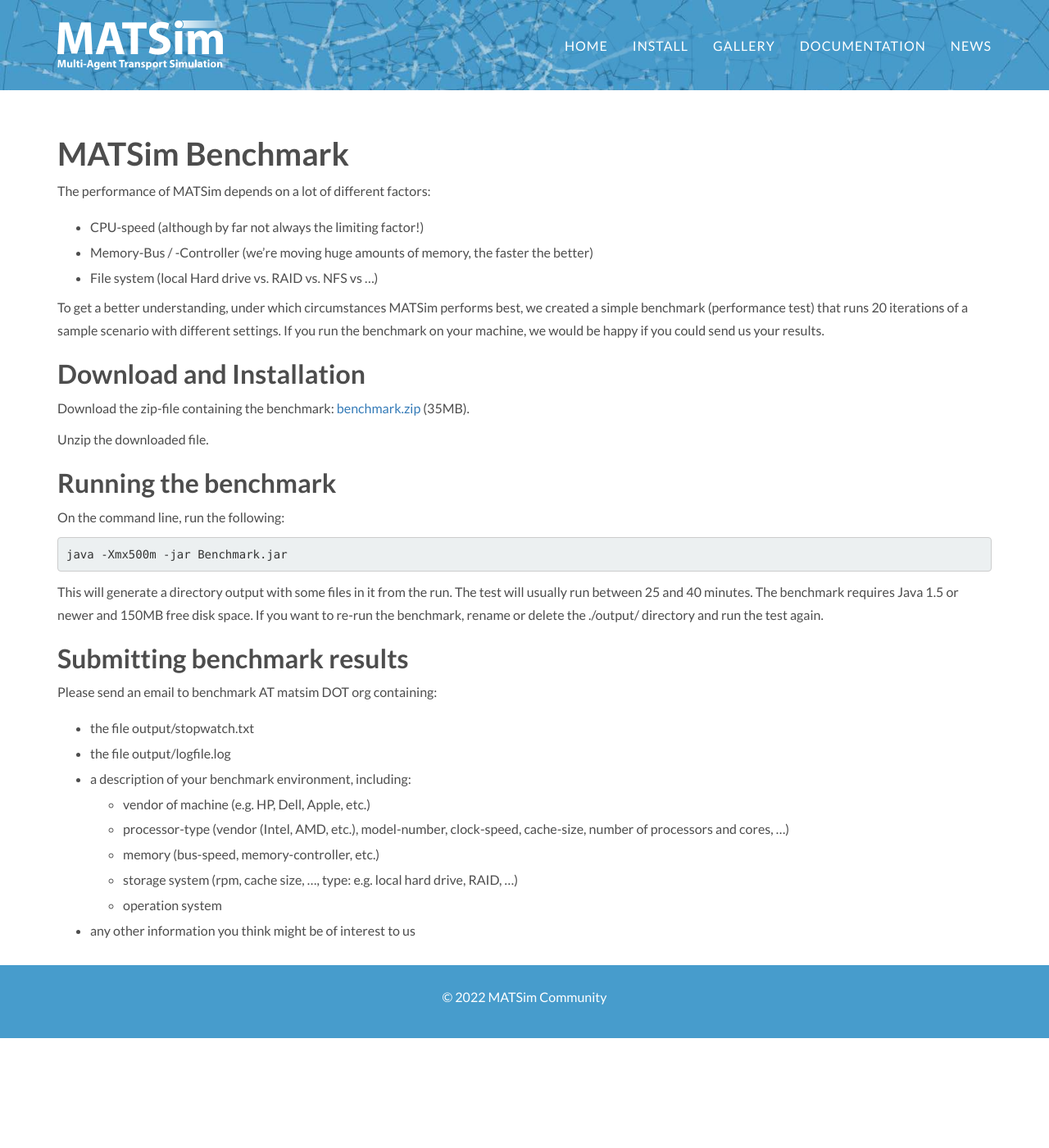
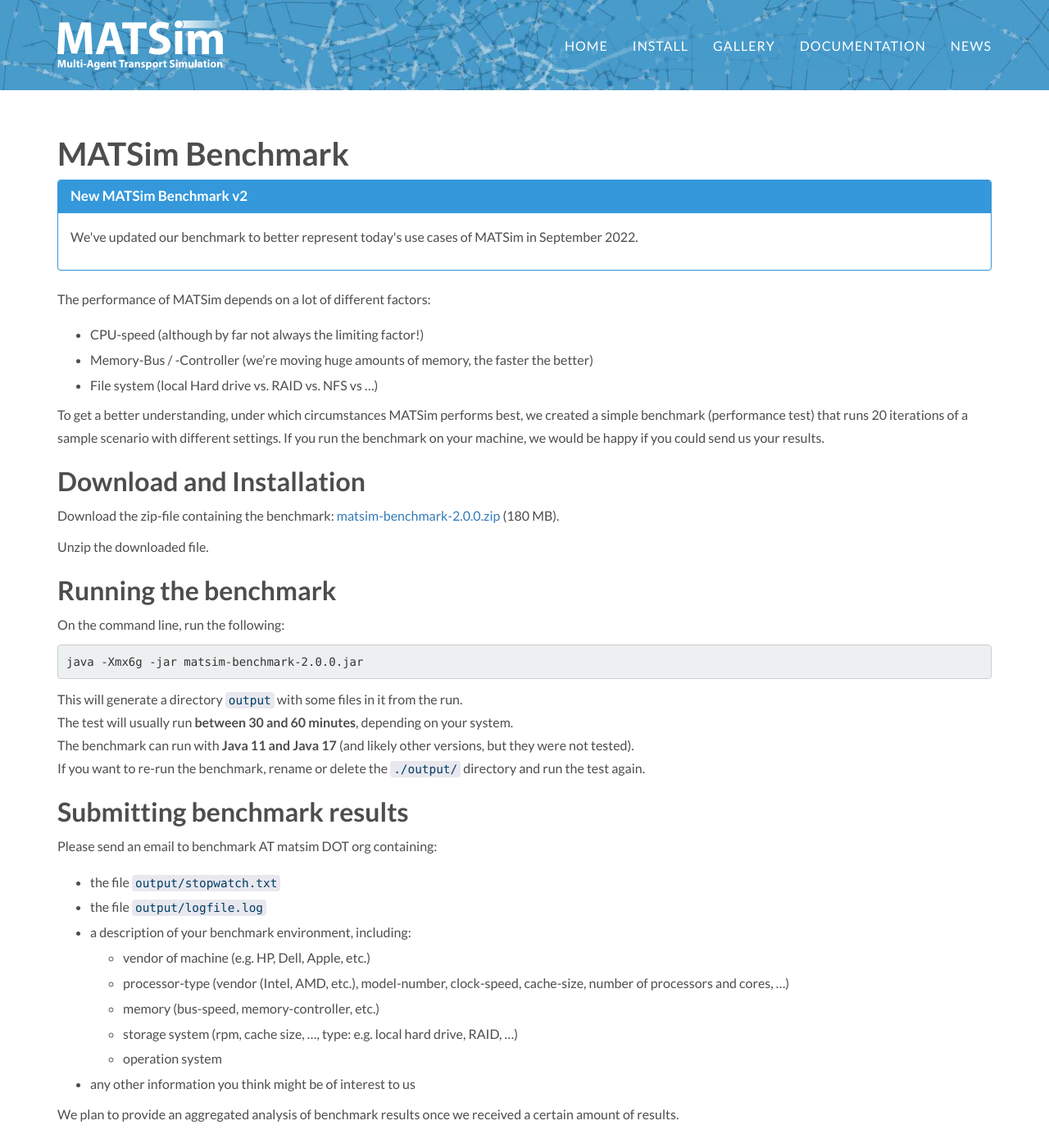
Before and after one commit to matsim-org/jekyll-website, a Jekyll site: the page built from benchmark/index.md, in a window 1280 px wide and 1400 px high. Shown: the whole window at 82% size. Built offline with Jekyll 4.4.1, drawn with Linux system fonts in a browser that asks for light colours; some web fonts are replaced.

Commit message:
update benchmark to v2

```diff
--- a/benchmark/index.md
+++ b/benchmark/index.md
@@ -4,6 +4,16 @@
 ---
 
 # MATSim Benchmark
+
+<div class="panel panel-info">
+  <div class="panel-heading">
+    <h3 class="panel-title">New MATSim Benchmark v2</h3>
+  </div>
+  <div class="panel-body" >
+      <p>We've updated our benchmark to better represent today's use cases of MATSim in September 2022.
+      </p>
+  </div>
+</div>
 
 The performance of MATSim depends on a lot of different factors:
 
@@ -18,7 +28,7 @@
 
 ## Download and Installation
 
-Download the zip-file containing the benchmark: [benchmark.zip](/files/benchmark/benchmark.zip)  (35MB).
+Download the zip-file containing the benchmark: [matsim-benchmark-2.0.0.zip](/files/benchmark/matsim-benchmark-2.0.0.zip)  (180 MB).
 
 Unzip the downloaded file.
 
@@ -26,19 +36,19 @@
 
 On the command line, run the following:
 
-    java -Xmx500m -jar Benchmark.jar
+    java -Xmx6g -jar matsim-benchmark-2.0.0.jar
 
-This will generate a directory output with some files in it from the run. The test
-will usually run between 25 and 40 minutes. The benchmark requires Java 1.5
-or newer and 150MB free disk space. If you want to re-run the
-benchmark, rename or delete the ./output/ directory and run the test again.
+This will generate a directory `output` with some files in it from the run.
+The test will usually run **between 30 and 60 minutes**, depending on your system.
+The benchmark can run with **Java 11 and Java 17** (and likely other versions, but they were not tested).
+If you want to re-run the benchmark, rename or delete the `./output/` directory and run the test again.
 
 ## Submitting benchmark results
 
 Please send an email to benchmark AT matsim DOT org containing:
 
-- the file output/stopwatch.txt
-- the file output/logfile.log
+- the file `output/stopwatch.txt`
+- the file `output/logfile.log`
 - a description of your benchmark environment, including:
   - vendor of machine (e.g. HP, Dell, Apple, etc.)
   - processor-type (vendor (Intel, AMD, etc.), model-number, clock-speed, cache-size, number of processors and cores, …)
@@ -47,6 +57,10 @@
   - operation system
 - any other information you think might be of interest to us
 
+
+We plan to provide an aggregated analysis of benchmark results once we received a certain
+amount of results.
+
 <!--
 We collected some results and did a short analysis on them.
 Have a look at the results in the next section.
```
Also changed, not shown: downloads/index.md (+1 -1 lines).
